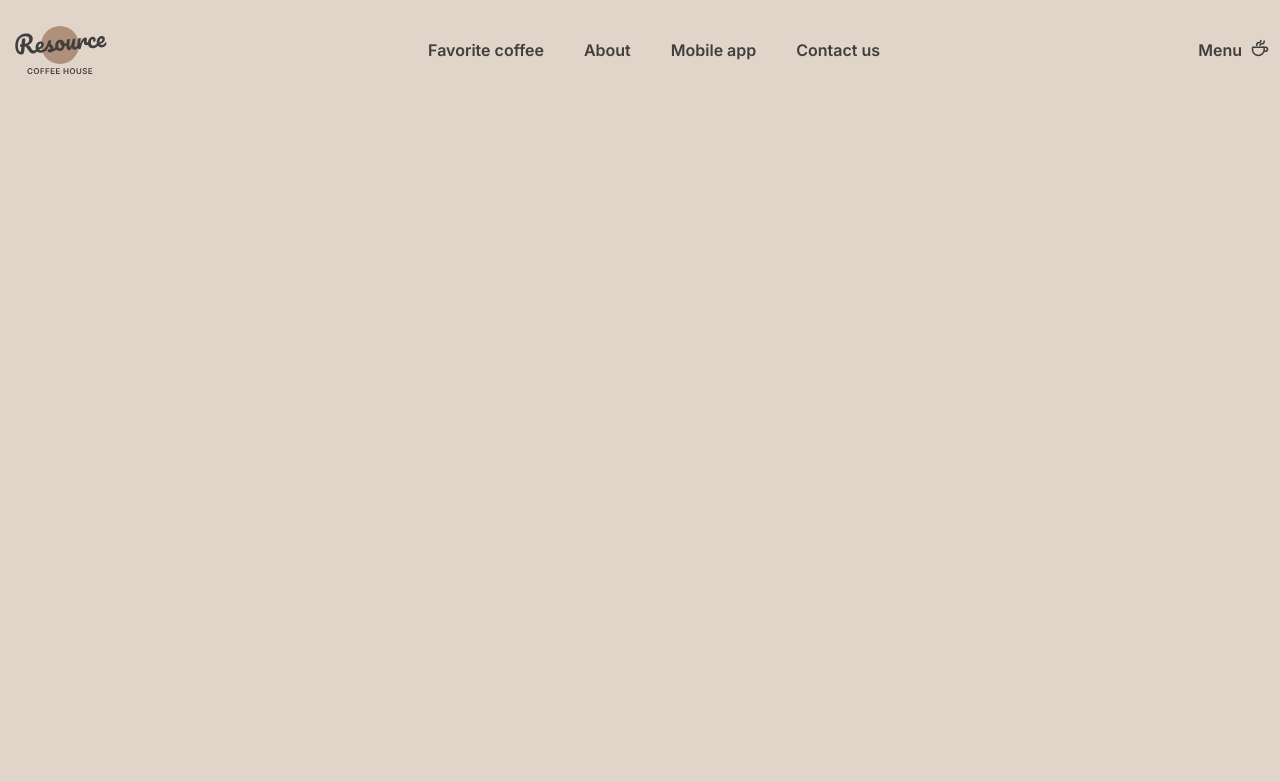
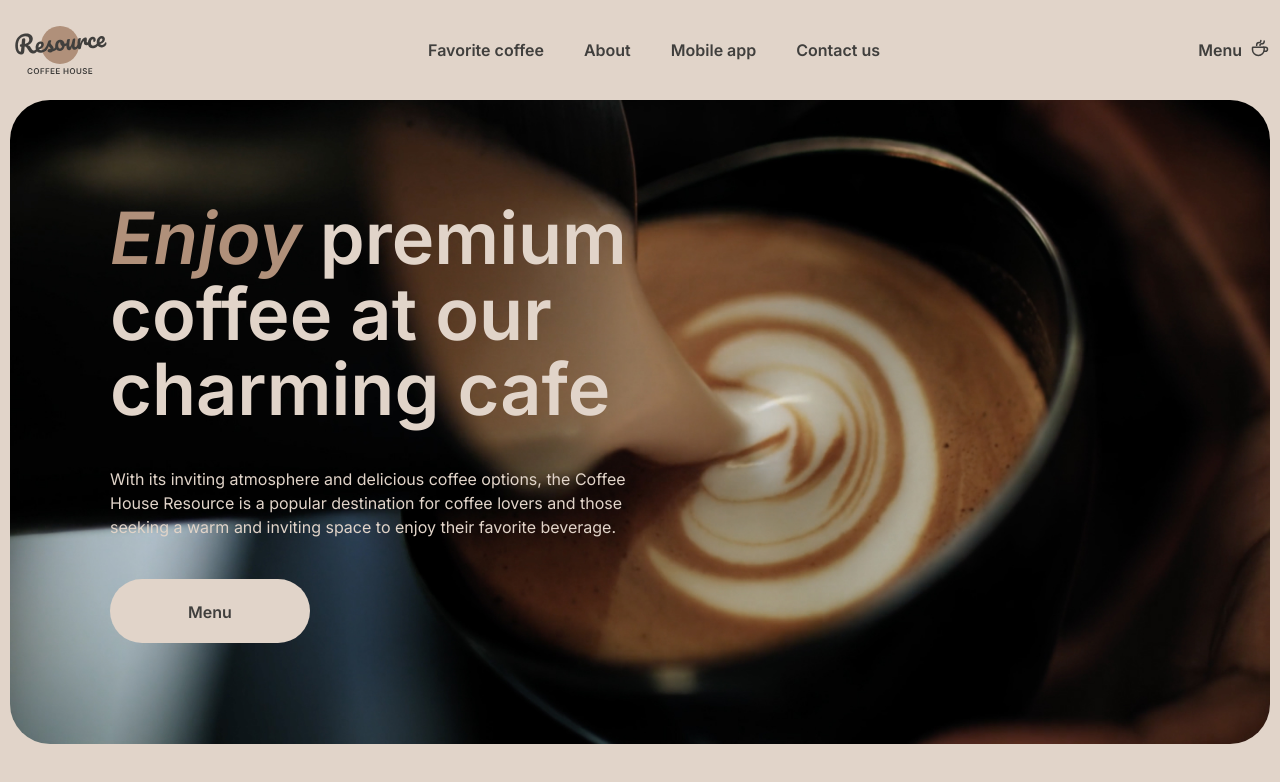
Before and after one commit to Vriitter/coffee-house, a plain HTML site: page coffee-house/index.html in a window 1280 px wide. Drawn offline with Linux system fonts and the light colour scheme.

Commit message:
feat: add hero

```diff
--- a/coffee-house/css/style.css
+++ b/coffee-house/css/style.css
@@ -29,6 +29,21 @@ body {
    margin: 0 auto;
 }
 
+.title-h2 {
+   margin-bottom: 40px;
+   font-weight: 600;
+   font-size: 60px;
+   line-height: 125%;
+}
+
+.title-h2 span {
+   font-weight: 600;
+   font-style: italic;
+   color: #b0907a;
+}
+
+/* Header */
+
 .header {
    margin: 20px 0;
    font-weight: 600;
@@ -50,3 +65,175 @@ body {
    gap: 8px;
    align-items: start;
 }
+
+/* Hero */
+
+.hero {
+   margin-bottom: 100px;
+}
+
+.hero__inner {
+   height: 644px;
+   border-radius: 40px;
+   color: #e1d4c9;
+   background: url(../img/img-hero.jpg) center/ cover;
+}
+
+.hero__description {
+   width: 650px;
+   padding-top: 100px;
+   padding-left: 100px;
+}
+
+.hero__title {
+   margin-bottom: 40px;
+   font-weight: 600;
+   font-size: 72px;
+   line-height: 105%;
+}
+
+.hero__title span {
+   font-style: italic;
+   color: #b0907a;
+}
+
+.hero__text {
+   margin-bottom: 40px;
+}
+
+.hero__btn {
+   width: 200px;
+   height: 64px;
+   border: none;
+   border-radius: 100px;
+   text-align: center;
+   font-family: "Inter", sans-serif;
+   font-size: 16px;
+   font-weight: 600;
+   line-height: 64px;
+   color: #403f3d;
+   background-color: #e1d4c9;
+}
+
+/* Favorite-coffee */
+
+/* .favorite-coffee {
+   margin-bottom: 100px;
+   text-align: center;
+}
+
+.slider {
+   position: relative;
+   display: flex;
+   align-items: center;
+   justify-content: center;
+   margin-bottom: 40px;
+}
+
+.slider__card {
+   width: 450px;
+   display: flex;
+   flex-direction: column;
+   align-items: center;
+}
+
+.slider__img {
+   margin-bottom: 20px;
+}
+
+.slider__title,
+.slider__price {
+   margin-bottom: 16px;
+   font-weight: 600;
+   font-size: 24px;
+   line-height: 125%;
+}
+
+.slider__text {
+   margin-bottom: 16px;
+}
+
+.slider__price {
+   margin-bottom: 0px;
+}
+
+.slider__btn-wrapper {
+   width: 100%;
+   position: absolute;
+   display: flex;
+   justify-content: space-between;
+}
+
+.slider__btn {
+   width: 60px;
+   height: 60px;
+   display: flex;
+   align-items: center;
+   justify-content: center;
+   border: 1px solid #665F55;
+   border-radius: 100px;
+   background-color: transparent;
+}
+
+.slider__controls {
+   display: flex;
+   justify-content: center;
+   gap: 12px;
+}
+
+.slider__control {
+   width: 40px;
+   height: 4px;
+   border-radius: 100px;
+   background-color: #c1b6ad;
+}
+
+.slider__control--active {
+   background-color: #665F55;
+} */
+
+/* About */
+
+/* .about {
+   margin-bottom: 100px;
+}
+
+.about__inner {
+   display: flex;
+   gap: 40px;
+   flex-wrap: wrap;
+}
+
+.about__column {
+   width: 660px;
+}
+
+.about__column-img {
+   border-radius: 20px;
+}
+
+.about__column-img-big {
+   height: 590px;
+}
+
+.about__column-img-small {
+   height: 430px;
+}
+
+.about__column-img:first-child {
+   background: url(../img/about-1.jpg) center/ cover no-repeat;
+   margin-bottom: 40px;
+}
+
+.about__column-img:last-child{
+   background: url(../img/about-2.jpg) center/ cover no-repeat;
+}
+
+.about__column:last-child .about__column-img:first-child{
+   background: url(../img/about-3.jpg) center/ cover no-repeat;
+   margin-bottom: 40px;
+}
+
+.about__column:last-child .about__column-img:last-child{
+   background: url(../img/about-4.jpg) center/ cover no-repeat;
+} */
--- a/coffee-house/index.html
+++ b/coffee-house/index.html
@@ -40,5 +40,64 @@
          </div>
       </div>
    </header>
+
+   <section class="hero">
+      <div class="container">
+         <div class="hero__inner">
+            <div class="hero__description">
+               <h1 class="hero__title"><span>Enjoy</span> premium coffee at our charming cafe</h1>
+               <p class="hero__text">With its inviting atmosphere and delicious coffee options, the Coffee House Resource is a popular destination for coffee lovers and those seeking a warm and inviting space to enjoy their favorite beverage.</p>
+               <button class="hero__btn">Menu</button>
+            </div>
+         </div>
+      </div>
+   </section>
+<!--
+   <section class="favorite-coffee">
+      <div class="container">
+         <h2 class="favorite-coffee__title title-h2">Choose your <span>favorite</span> coffee</h2>
+         <div class="slider">
+            <article class="slider__card">
+                  <img class="slider__img" src="./img/coffee-slider-1.png" alt="coffe frappuccino">
+                  <h3 class="slider__title">S’mores Frappuccino</h3>
+                  <p class="slider__text">This new drink takes an espresso and mixes it with brown sugar and cinnamon before being topped with oat milk.</p>
+                  <p class="slider__price">$5.50</p>
+            </article>
+            <div class="slider__btn-wrapper">
+               <button class="slider__btn">
+                  <svg width="14" height="14" viewBox="0 0 14 14" fill="none" xmlns="http://www.w3.org/2000/svg">
+                     <path d="M13.5 7H1M1 7L7 1M1 7L7 13" stroke="#403F3D" stroke-linecap="round" stroke-linejoin="round" />
+                   </svg>
+               </button>
+               <button class="slider__btn">
+                  <svg width="14" height="14" viewBox="0 0 14 14" fill="none" xmlns="http://www.w3.org/2000/svg">
+                     <path d="M1 7H13.5M13.5 7L7.5 1M13.5 7L7.5 13" stroke="#403F3D" stroke-linecap="round" stroke-linejoin="round" />
+                   </svg>
+               </button>
+            </div>
+         </div>
+         <ul class="slider__controls">
+            <li class="slider__control slider__control--active"></li>
+            <li class="slider__control"></li>
+            <li class="slider__control"></li>
+         </ul>
+      </div>
+   </section>
+
+   <section class="about">
+      <div class="container">
+         <h2 class="about__title title-h2">Resource is <span>the perfect and cozy place</span> where you can enjoy a variety of hot beverages, relax, catch up with friends, or get some work done.</h2>
+         <div class="about__inner">
+            <div class="about__column">
+               <div class="about__column-img about__column-img-big"></div>
+               <div class="about__column-img about__column-img-small"></div>
+            </div>
+            <div class="about__column">
+               <div class="about__column-img about__column-img-small"></div>
+               <div class="about__column-img about__column-img-big"></div>
+            </div>
+         </div>
+      </div>
+   </section> -->
 </body>
 </html>
```
Also changed, not shown: coffee-house/img/about-1.jpg (added), coffee-house/img/about-2.jpg (added), coffee-house/img/about-3.jpg (added), coffee-house/img/about-4.jpg (added), coffee-house/img/coffee-slider-1.png (added), coffee-house/img/img-hero.jpg (added).
